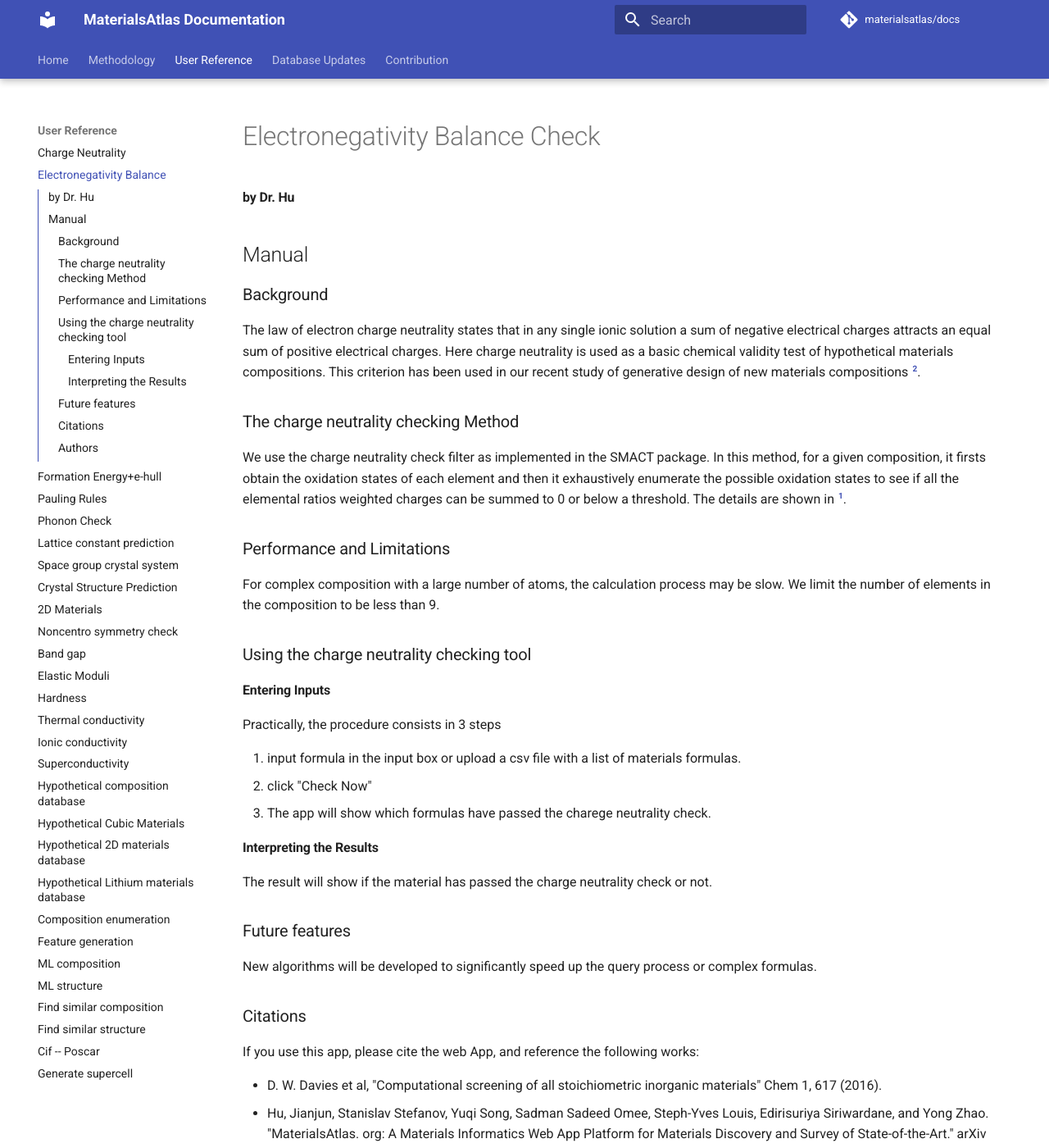
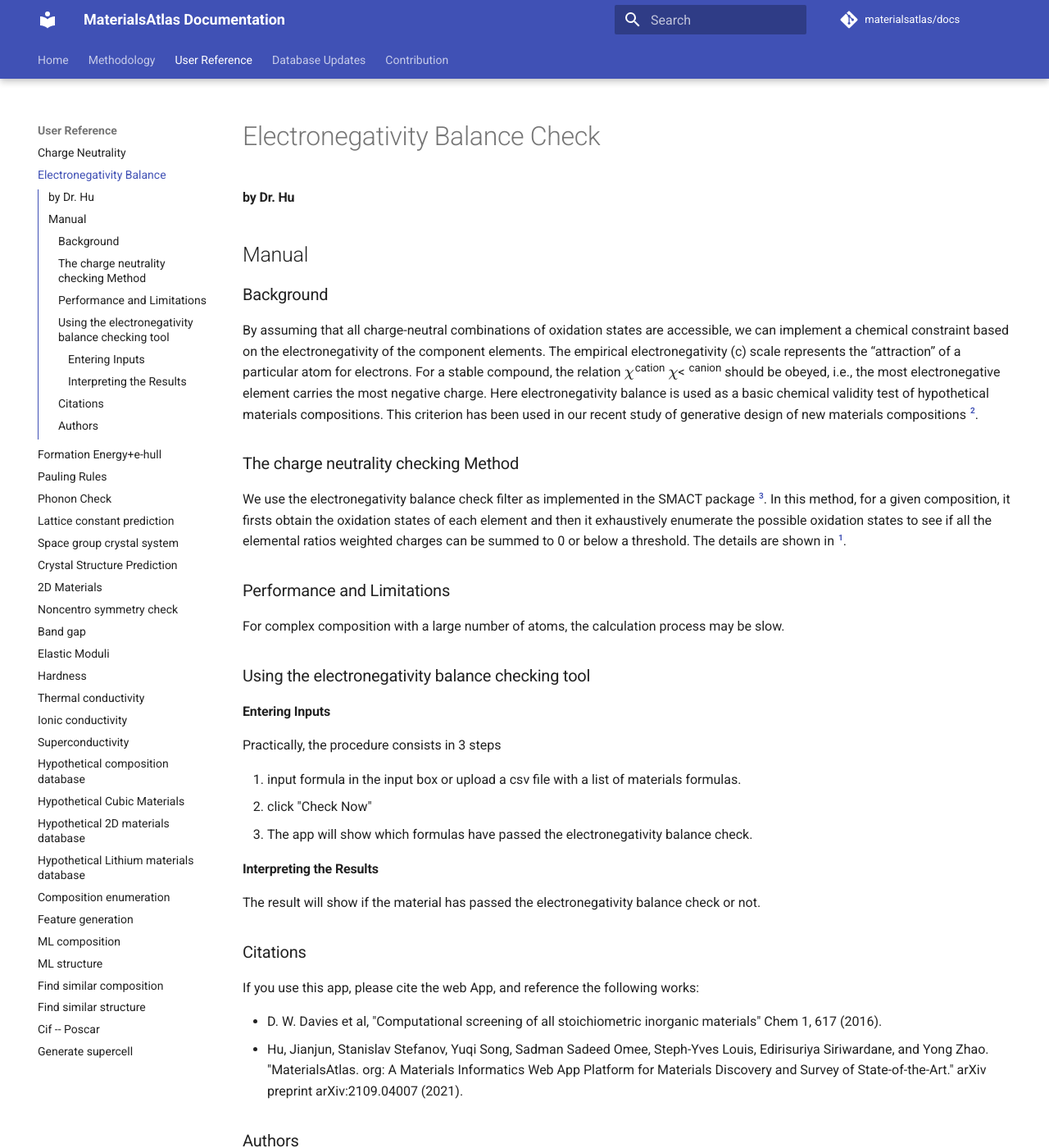
Before and after one commit to usccolumbia/materialsatlas, an MkDocs documentation site: the page built from docs/user-guide/electronegativity-balance.md, in a window 1280 px wide and 1400 px high. Shown: the whole window at 82% size. Built offline with MkDocs 1.6.1 and Material for MkDocs 9.7.7, drawn with Linux system fonts in a browser that asks for light colours; comment, search, counter and statistics services are not loaded; some of the changed text lies outside the part shown.

Commit message:
Update electronegativity-balance.md

```diff
--- a/docs/user-guide/electronegativity-balance.md
+++ b/docs/user-guide/electronegativity-balance.md
@@ -5,20 +5,21 @@
 
 ### Background
 
-The law of electron charge neutrality states that in any single ionic solution a sum of negative electrical charges attracts an equal sum of positive electrical charges. Here charge neutrality is used as a basic chemical validity test of hypothetical materials compositions. This criterion has been used in our recent study of generative design of new materials compositions [^2].
+By assuming that all charge-neutral combinations of oxidation states are accessible, we can implement a chemical constraint based on the electronegativity
+of the component elements. The empirical electronegativity (c) scale represents the ‘‘attraction’’ of a particular atom for electrons. For a stable compound, the relation $\chi$<sup>cation</sup> $\chi$< <sup>canion</sup> should be obeyed, i.e., the most electronegative element carries the most negative charge. Here electronegativity balance is used as a basic chemical validity test of hypothetical materials compositions. This criterion has been used in our recent study of generative design of new materials compositions [^2].
 
 
 ### The charge neutrality checking Method
 
-We use the charge neutrality check filter as implemented in the SMACT package. In this method, for a given composition, it firsts obtain the oxidation states of each element and then it exhaustively enumerate the possible oxidation states to see if all the elemental ratios weighted charges can be summed to 0 or below a threshold. The details are shown in [^1].
+We use the electronegativity balance check filter as implemented in the SMACT package [^3]. In this method, for a given composition, it firsts obtain the oxidation states of each element and then it exhaustively enumerate the possible oxidation states to see if all the elemental ratios weighted charges can be summed to 0 or below a threshold. The details are shown in [^1].
 
 
 
 ### Performance and Limitations
 
-For complex composition with a large number of atoms, the calculation process may be slow. We limit the number of elements in the composition to be less than 9.
+For complex composition with a large number of atoms, the calculation process may be slow.
 
-### Using the charge neutrality checking tool
+### Using the electronegativity balance checking tool
 
 #### Entering Inputs
 
@@ -26,15 +27,13 @@ Practically, the procedure consists in 3 steps
 
 1. input formula in the input box or upload a csv file with a list of materials formulas.
 2. click "Check Now"
-3. The app will show which formulas have passed the charege neutrality check.
+3. The app will show which formulas have passed the electronegativity balance check.
 
 #### Interpreting the Results
 
-The result will show if the material has passed the charge neutrality check or not.
+The result will show if the material has passed the electronegativity balance check or not.
 
-### Future features
 
-New algorithms will be developed to significantly speed up the query process or complex formulas.
 
 ### Citations
 
@@ -46,6 +45,7 @@ If you use this app, please cite the web App, and reference the following works:
 
 [^1]: https://smact.readthedocs.io/en/latest/_modules/smact/screening.html#smact_filter
 [^2]: Dan, Yabo, Yong Zhao, Xiang Li, Shaobo Li, Ming Hu, and Jianjun Hu. "Generative adversarial networks (GAN) based efficient sampling of chemical composition space for inverse design of inorganic materials." npj Computational Materials 6, no. 1 (2020): 1-7.
+[^3]: https://github.com/WMD-group/SMACT
 
 ### Authors
 
```
